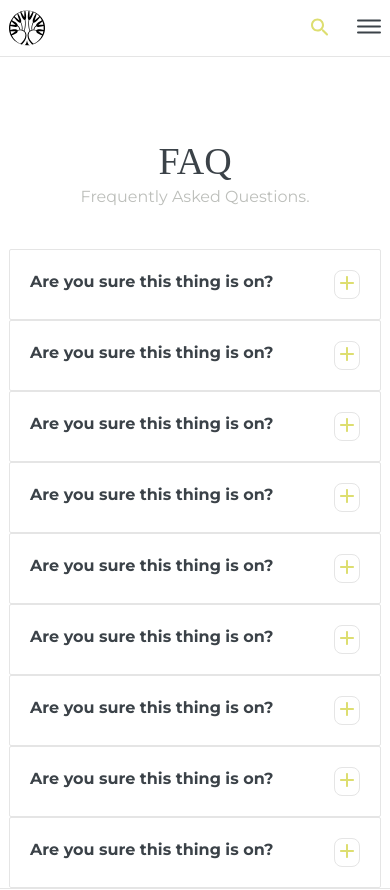
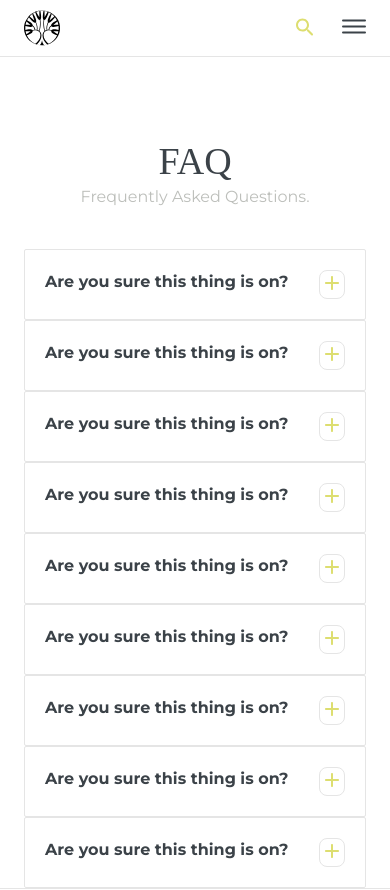
Before and after one commit to ProskurinVadim/Neroli-Web-Dev, a Next.js app: page /faq in a window 390 px wide. Shown: the top 890 px of the page. Built offline with nearby package versions, Linux system fonts and the light colour scheme.

Commit message:
add mobile home

```diff
--- a/hoc/Container/Container.module.scss
+++ b/hoc/Container/Container.module.scss
@@ -29,7 +29,7 @@
 
 @include sm {
     .container {
-        width: 372px;
-        padding: 0px 1px;
+        width: 342px;
+        padding: 0px 10px;
     }
 }
```
